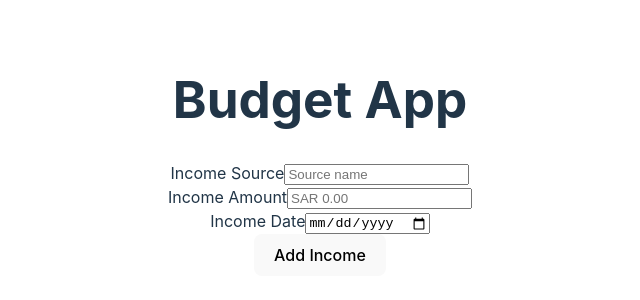
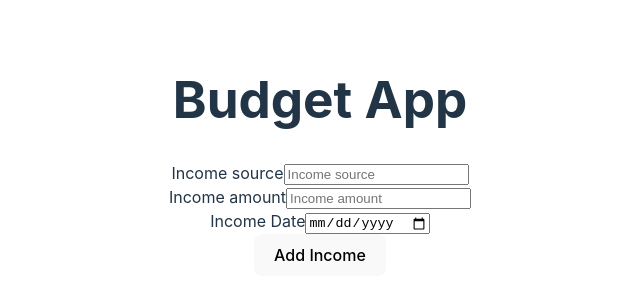
Before and after one commit to Turkiano/Budget-App-Frontend, a React (Vite) app: page / in a window 1280 px wide. Shown: the part 236-536 px from the top of the page, without its empty margins (320-960 px from the left). Built offline with nearby package versions, Linux system fonts and the light colour scheme.

Commit message:
11. Working with Props

```diff
--- a/src/Components/IncomeForm.tsx
+++ b/src/Components/IncomeForm.tsx
@@ -1,37 +1,49 @@
-import { ChangeEvent, FormEvent } from "react"
+import { ChangeEvent, FormEvent } from 'react';
 
+type Input = {
+  name: string;
+  id: string;
+  placeholder: string;
+};
 
 type IncomeFormProps = {
-    handelChange: (e: ChangeEvent<HTMLInputElement>) => void
-    handelSubmit:  (e: FormEvent) => void
-    handelChangeDate: (e: {target:  Date}) => void
-}
+  handelChange: (e: ChangeEvent<HTMLInputElement>) => void;
+  handelSubmit: (e: FormEvent) => void;
+  handelChangeDate: (e: { target: Date }) => void;
+  inputs: Input[];
+};
 
-
-export function IncomeForm({handelChange, handelSubmit, handelChangeDate}: IncomeFormProps){
-
-
-
-
+export function IncomeForm({
+  handelChange,
+  handelSubmit,
+  handelChangeDate,
+  inputs,
+}: IncomeFormProps) {
   return (
     <form onSubmit={handelSubmit}>
-            <div>
-            <label htmlFor="source">Income Source</label>
-            <input type="text" id= "source" name="source" placeholder="Source name" onChange={handelChange}/>
+      {inputs.map((input) => (
+        <div key={input.id}>
+          <label htmlFor={input.id}>{input.placeholder}</label>
+          <input
+            type={input.name === "amount" ? "number" : "text"} // Use "number" for amount
+            id={input.id}
+            name={input.name}
+            placeholder={input.placeholder}
+            onChange={handelChange}
+          />
         </div>
-
-            <div>
-            <label htmlFor="Amount">Income Amount</label>
-            <input type="text" id= "Amount" name="amount" placeholder="SAR 0.00" onChange={handelChange}/>
-            </div>
-
+      ))}
       <div>
         <label htmlFor="date">Income Date</label>
-            <input type="date" id= "date" name="date" title="date" onChange={handelChange}/>
+        <input
+          type="date"
+          id="date"
+          name="date"
+          title="date"
+          onChange={handelChangeDate}
+        />
       </div>
-            <button type= "submit" onChange={handelChangeDate}>Add Income</button>
-
-
+      <button type="submit">Add Income</button>
     </form>
-    )
+  );
 }
--- a/src/Components/IncomeWrapper.tsx
+++ b/src/Components/IncomeWrapper.tsx
@@ -11,6 +11,19 @@ type Income = {
   amount: number;
   date: string;
 };
+ const INPUTS = [
+   {
+    name: "source",
+    id: "source",
+    placeholder: "Income source"
+   },
+   {
+    name: "amount",
+    id: "amount",
+    placeholder: "Income amount"
+   },
+
+]
 export function IncomeWrapper() {
   const [incomes, setIncomes] = useState<Income[]>([]);
   const [income, setIncome] = useState<Income>({
@@ -62,6 +75,7 @@ export function IncomeWrapper() {
         handelChange={handelChange}
         handelSubmit={handelSubmit}
         handelChangeDate={handelChangeDate}
+        inputs={INPUTS}
       />
 
       <ul className="details" >
```
Lines whose indentation alone changed are shown as unchanged.
